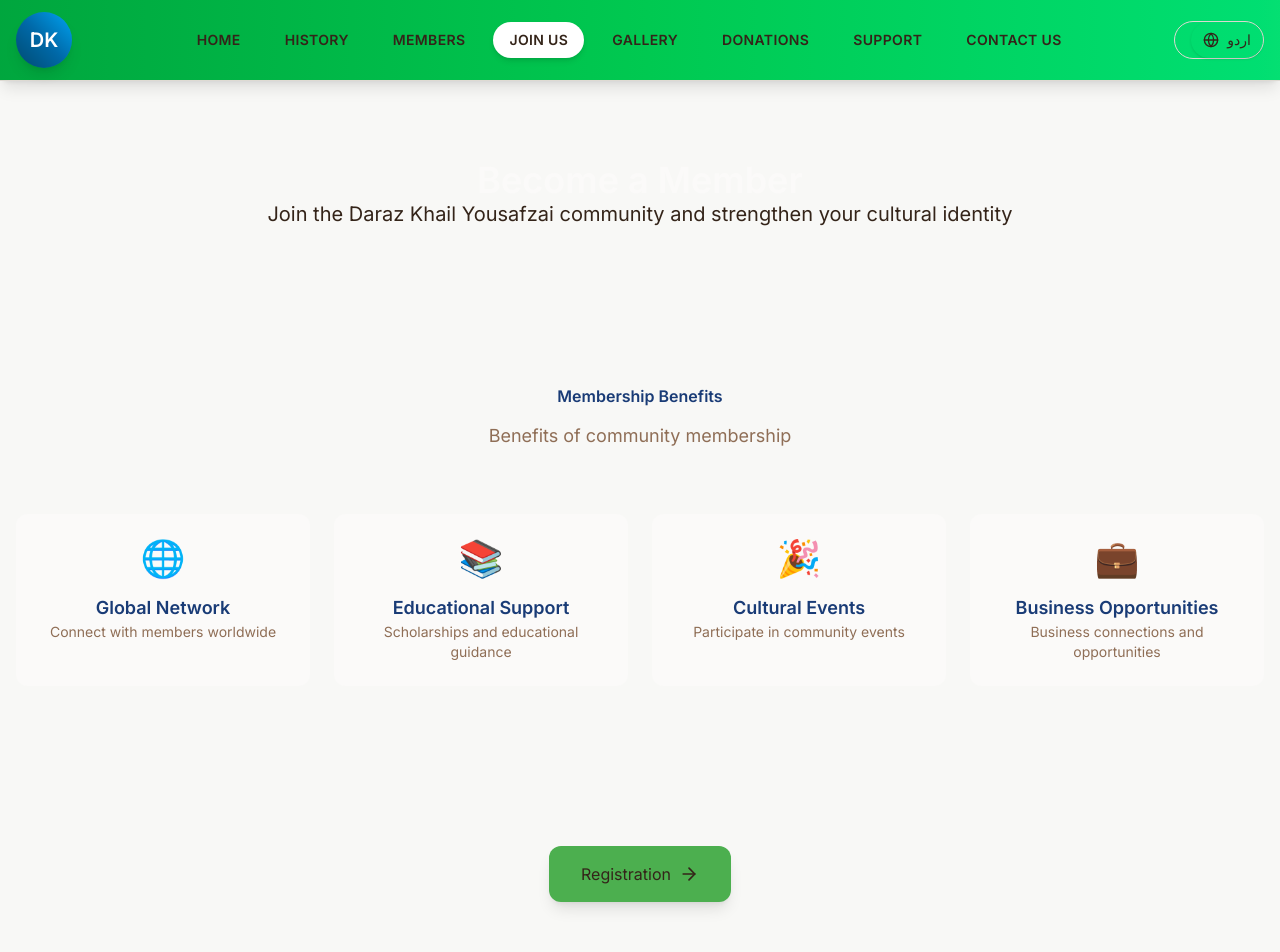
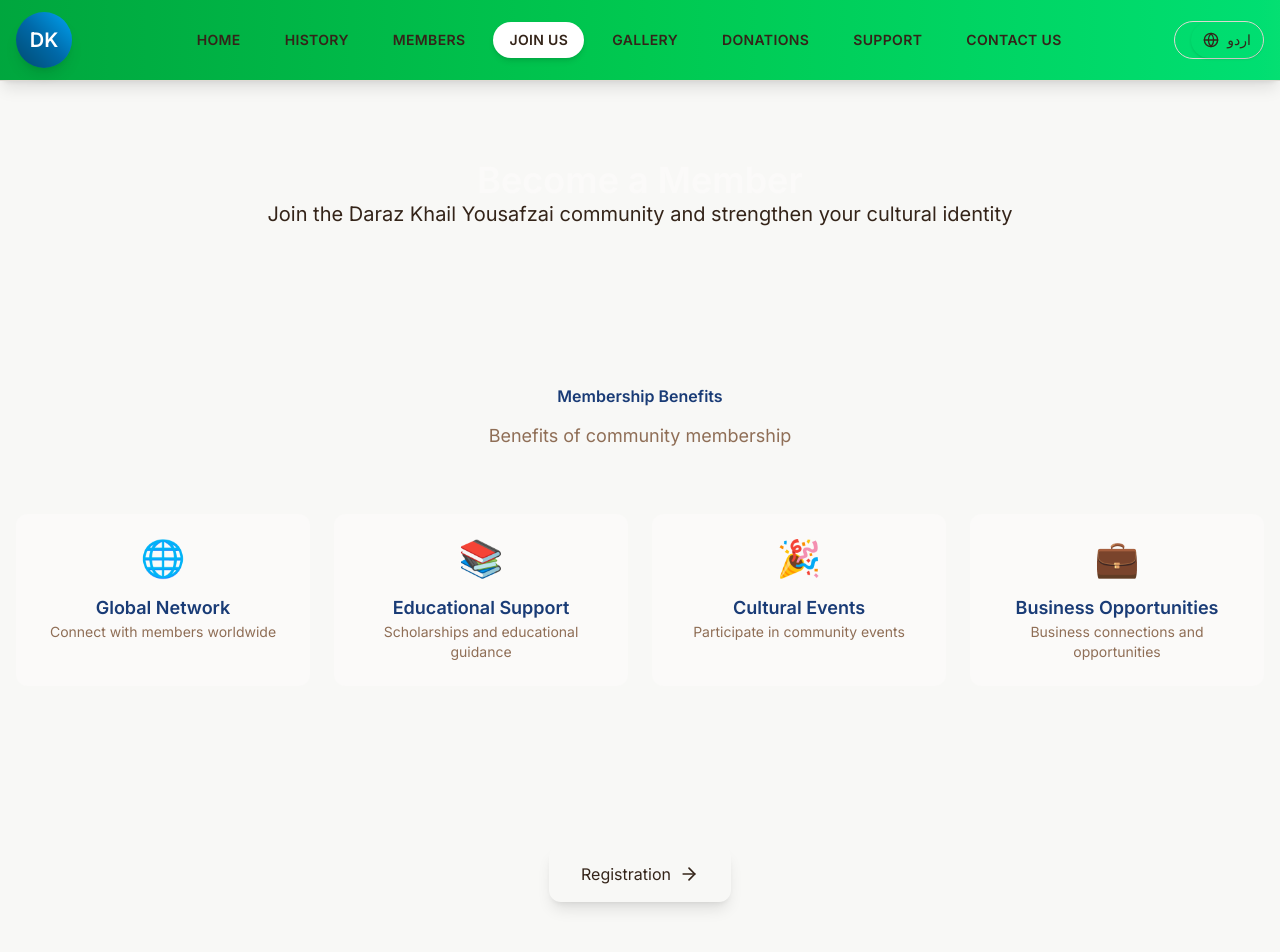
Before and after one commit to muzammil67552/yousafzai_Community, a React (Vite) app: page /join-us in a window 1280 px wide. Shown: the top 952 px of the page. Built offline with nearby package versions, Linux system fonts and the light colour scheme.

Commit message:
first commit

```diff
--- a/src/pages/JoinUs.jsx
+++ b/src/pages/JoinUs.jsx
@@ -1,34 +1,16 @@
-import React, { useState } from 'react';
-import { FiUser, FiDownload, FiCheck, FiArrowRight } from 'react-icons/fi';
-import jsPDF from 'jspdf';
+import React from 'react';
+import { FiArrowRight } from 'react-icons/fi';
 import { useLanguage } from '../contexts/LanguageContext';
-import { Link } from 'react-router-dom';
 
 const JoinUs = () => {
   const { isRTL, t } = useLanguage();
-  const [formData] = useState({
-    firstName: '',
-    lastName: '',
-  });
-  const [isSubmitted, setIsSubmitted] = useState(false);
 
-  const generatePDF = () => {
-    const doc = new jsPDF();
-
-    doc.setFontSize(20);
-    doc.text('Daraz Khail Yousafzai Community', 20, 30);
-    doc.text('Membership Application', 20, 45);
-
-    let yPosition = 70;
-
-    yPosition += 20;
-    doc.text(`Application Date: ${new Date().toLocaleDateString()}`, 20, yPosition);
-    yPosition += 30;
-    doc.text('Applicant Signature: ________________________', 20, yPosition);
-    yPosition += 20;
-    doc.text('Date: ________________________', 20, yPosition);
-
-    doc.save(`${formData.firstName}_${formData.lastName}_Membership_Application.pdf`);
+  // ✅ Updated working App Script Form URL
+  const openForm = () => {
+    window.open(
+      'https://script.google.com/macros/s/AKfycbwWXdUYCdlsH8uE8c7v0MD-dpb95wl7ROieFMMEn9upoD7v8yzp-X2-Mi5CT1xILSWXmQ/exec',
+      '_blank'
+    );
   };
 
   const membershipBenefits = [
@@ -53,45 +35,6 @@ const JoinUs = () => {
       description: isRTL ? 'تجارتی رابطے اور مواقع' : 'Business connections and opportunities',
     },
   ];
-
-  if (isSubmitted) {
-    return (
-      <div className={`min-h-screen pt-20 ${isRTL ? 'rtl' : 'ltr'}`}>
-        <div className="container mx-auto px-4 py-20">
-          <div className="max-w-2xl mx-auto text-center">
-            <div className="bg-card rounded-2xl p-8 md:p-12 shadow-cultural">
-              <div className="w-20 h-20 bg-accent rounded-full flex items-center justify-center mx-auto mb-6">
-                <FiCheck className="w-10 h-10 text-accent-foreground" />
-              </div>
-              <h1 className="font-cultural text-3xl md:text-4xl font-bold text-primary mb-6">
-                {isRTL ? 'درخواست جمع ہو گئی!' : 'Application Submitted!'}
-              </h1>
-              <p className="text-lg text-muted-foreground mb-8">
-                {isRTL
-                  ? 'آپ کی رکنیت کی درخواست کامیابی سے جمع ہو گئی ہے۔ اب آپ اپنی درخواست کی PDF کاپی ڈاؤن لوڈ کر سکتے ہیں۔'
-                  : 'Your membership application has been successfully submitted. You can now download a PDF copy of your application.'}
-              </p>
-              <div className="flex flex-col sm:flex-row gap-4 justify-center">
-                <button
-                  onClick={generatePDF}
-                  className="flex items-center justify-center space-x-2 px-8 py-4 bg-gradient-cultural text-primary-foreground rounded-lg font-semibold shadow-heritage hover:shadow-cultural transition-all duration-300 hover:-translate-y-1"
-                >
-                  <FiDownload className="w-5 h-5" />
-                  <span>{t('downloadPdf')}</span>
-                </button>
-                <button
-                  onClick={() => setIsSubmitted(false)}
-                  className="px-8 py-4 bg-muted text-foreground border border-border rounded-lg font-semibold hover:bg-secondary hover:text-secondary-foreground transition-all duration-300 hover:-translate-y-1"
-                >
-                  {isRTL ? 'نئی درخواست' : 'New Application'}
-                </button>
-              </div>
-            </div>
-          </div>
-        </div>
-      </div>
-    );
-  }
 
   return (
     <div className={`min-h-screen pt-20 ${isRTL ? 'rtl' : 'ltr'}`}>
@@ -142,17 +85,25 @@ const JoinUs = () => {
         </div>
       </section>
 
-     {/* Registration Button */}
-<div className="text-center py-20">
-  <a
-    href="https://script.google.com/macros/s/AKfycbxJ7dr9ewheOEvsNETqKPZpfMHngA2sc6cVMI7kZghyXbJSMQnoleuZTHXyQnlnZtZXUA/exec"
-    target="_blank"
-    rel="noopener noreferrer"
-    className="md:px-6 md:py-3 px-8 py-4 bg-[#4CAF4F] text-white rounded-lg transition-transform transform hover:scale-110 hover:bg-white hover:text-[#4CAF4F] shadow-lg hover:shadow-2xl duration-300 ease-in-out inline-flex items-center justify-center space-x-2"
+      {/* Registration Button */}
+      <div className="text-center py-20">
+  <button
+    onClick={openForm}
+    className="
+      px-8 py-4
+      bg-gradient-to-br from-green-400 via-green-500 to-green-600
+      text-white
+      rounded-lg
+      shadow-lg
+      transition-all duration-300 ease-in-out
+      transform hover:scale-110
+      hover:bg-white hover:text-green-600 hover:border hover:border-green-600
+      inline-flex items-center justify-center space-x-2
+    "
   >
     <span>{t('Registration')}</span>
     <FiArrowRight className="w-5 h-5 group-hover:translate-x-1 transition-transform duration-300" />
-  </a>
+  </button>
 </div>
 
     </div>
```
